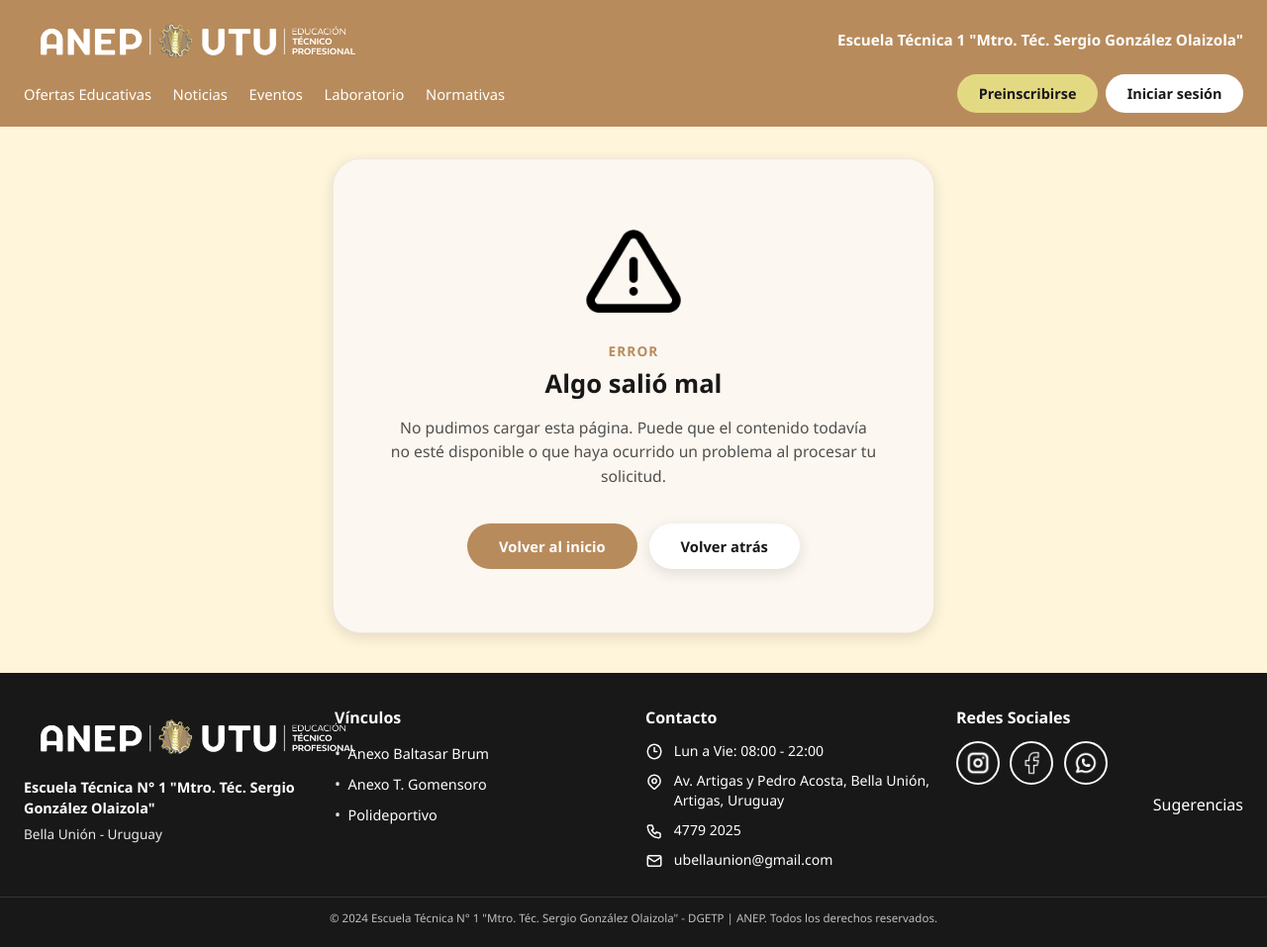
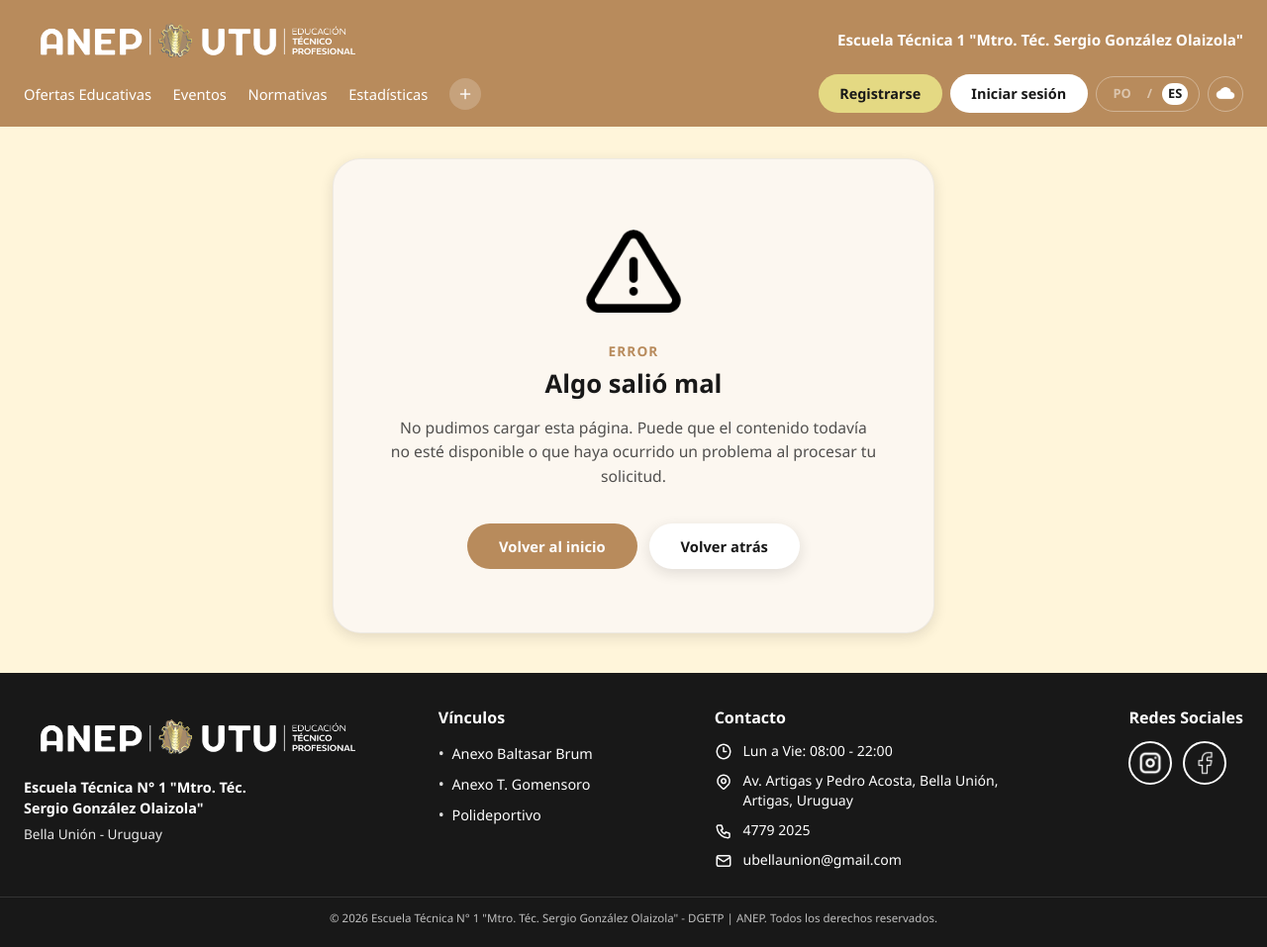
Before and after one commit to fadecodegit/fadecode, a PHP site: page /html/Error.html in a window 1280 px wide. Shown: the whole page at 99% size. Run offline with PHP 8.4, Linux system fonts and the light colour scheme.

Commit message:
style: estilos globales, inicio, modo invierno y traductor

```diff
--- /dev/null
+++ b/assets/ModoInvierno/Pantallas/Error.css
@@ -0,0 +1,6 @@
+/* Modo invierno de la página de error */
+
+.modo-invierno {
+  --color-err-card: #f6f9fc;
+  --color-err-border: rgba(43, 52, 64, 0.08);
+}
--- /dev/null
+++ b/assets/ModoInvierno/Pantallas/sitio.css
@@ -0,0 +1,77 @@
+/* Modo invierno del sitio: colores fríos */
+
+.modo-invierno {
+  --color-primary-brown: #4f5f72;
+  --color-bg-light: #eef4fa;
+  --color-hero-card: #f6f9fc;
+  --color-hero-card-border: rgba(43, 52, 64, 0.08);
+  --color-card-bg: #ffffff;
+  --color-offers-accent: #0ea5e0;
+  --color-offers-accent-soft: #8fd3f0;
+  --color-offers-icon-bg: #d6eefa;
+  --color-offers-icon-bg-hover: #bfe4f7;
+
+  /* Colores de los gráficos */
+  --color-chart-blue: #03a9f4;
+  --color-chart-green: #1e9e74;
+  --color-chart-orange: #e0592a;
+  --color-chart-mustard: #c27c12;
+  --color-chart-maroon: #9c3556;
+  --color-chart-purple: #5648c4;
+}
+
+/* Botón Formulario de Interés */
+.modo-invierno .btn-nav--preinscribir {
+  background-color: #8fd3f0;
+}
+
+/* Botón Registrarse */
+.modo-invierno .btn-nav--login[data-boton-sesion] {
+  background-color: #4fb6d2;
+  color: #ffffff;
+}
+
+/* Botón OK de las ventanas emergentes */
+.modo-invierno .modal-exito__btn:focus-visible {
+  outline-color: rgba(14, 165, 224, 0.35);
+}
+
+/* Fila del idioma y la nube en el menú */
+.site-nav-tools {
+  display: flex;
+  align-items: center;
+  gap: 0.5rem;
+}
+
+/* Botón de la nube */
+.modo-toggle {
+  display: inline-flex;
+  align-items: center;
+  justify-content: center;
+  width: 2.25rem;
+  height: 2.25rem;
+  padding: 0;
+  border: 1px solid rgba(255, 255, 255, 0.35);
+  border-radius: 50%;
+  background-color: transparent;
+  cursor: pointer;
+  transition: var(--transition-base);
+}
+
+/* Ícono de la nube en blanco */
+.modo-toggle img {
+  width: 1.2rem;
+  height: 1.2rem;
+  filter: brightness(0) invert(1);
+}
+
+.modo-toggle:hover,
+.modo-toggle:focus-visible {
+  border-color: var(--color-text-light);
+}
+
+/* Nube marcada cuando el modo está activo */
+.modo-invierno .modo-toggle {
+  border-color: #8fd3f0;
+  background-color: rgba(14, 165, 224, 0.25);
+}
--- a/assets/css/Error.css
+++ b/assets/css/Error.css
@@ -116,8 +116,8 @@
     padding: 0.75rem 2rem;
   }
 }
-/* Desktop — min-width 1024px */
-@media (min-width: 1024px) {
+/* Desktop — min-width 993px */
+@media (min-width: 993px) {
   .err-card {
     max-width: 38rem;
     padding: 4rem 3.5rem;
--- a/assets/css/styles.css
+++ b/assets/css/styles.css
@@ -59,9 +59,8 @@ ul {
   margin: 0;
   padding: 0;
 }
-/* Header / Navbar */
+/* Encabezado y menú */
 .site-header {
-  /* Por encima del contenido, para que el aviso de "Preinscribirse" no quede tapado */
   position: relative;
   z-index: 100;
   background-color: var(--color-primary-brown);
@@ -145,13 +144,6 @@ ul {
   padding-bottom: 1rem;
 }
 
-.hero-action.is-pressed,
-.btn-nav.is-pressed,
-.social-link.is-pressed {
-  transform: translateY(0);
-  box-shadow: var(--shadow-card);
-}
-
 .site-nav-row {
   display: flex;
   flex-direction: column;
@@ -182,6 +174,49 @@ ul {
   opacity: 0.82;
   text-decoration: underline;
   text-underline-offset: 0.25rem;
+}
+
+/* Botón "+" con más secciones: en celular sus enlaces se listan como los demás */
+.nav-mas__toggle {
+  display: none;
+  align-items: center;
+  justify-content: center;
+  width: 2rem;
+  height: 2rem;
+  padding: 0;
+  border: none;
+  border-radius: 50%;
+  background-color: var(--color-white-translucent);
+  transition: var(--transition-base);
+}
+
+.nav-mas__toggle:hover,
+.nav-mas__toggle:focus-visible,
+.nav-mas__toggle[aria-expanded="true"] {
+  background-color: rgba(255, 255, 255, 0.32);
+}
+
+.nav-mas__toggle img {
+  width: 1rem;
+  height: 1rem;
+  filter: brightness(0) invert(1);
+  transition: var(--transition-base);
+}
+
+.nav-mas__toggle[aria-expanded="true"] img {
+  transform: rotate(45deg);
+}
+
+.nav-mas__menu {
+  position: static;
+  display: flex;
+  flex-direction: column;
+  gap: 0.35rem;
+  min-width: 0;
+  margin: 0;
+  padding: 0;
+  border: none;
+  background-color: transparent;
 }
 
 .site-nav-actions {
@@ -215,14 +250,14 @@ ul {
   box-shadow: var(--shadow-card);
 }
 
-/* Aviso que aparece al pasar el cursor por "Preinscribirse" (el texto está acá
-   para no repetirlo en cada página) */
+/* Aviso de Formulario de Interés */
 .btn-nav--preinscribir {
   position: relative;
+  z-index: 2;
 }
 
 .btn-nav--preinscribir::after {
-  content: "La preinscripción no es una inscripción definitiva: tu solicitud se enviará a un administrador, que te avisará por correo electrónico o al teléfono del adulto responsable de la cuenta.";
+  content: "Rellenar el formulario de interés no es una inscripción definitiva: tu solicitud se enviará a un administrador, que te avisará por correo electrónico o al teléfono del adulto responsable de la cuenta.";
   position: absolute;
   top: calc(100% + 0.6rem);
   right: 0;
@@ -245,6 +280,11 @@ ul {
   transition: opacity 0.15s ease, transform 0.15s ease, visibility 0.15s;
 }
 
+/* Aviso en portugués */
+.translated-ltr .btn-nav--preinscribir::after {
+  content: "Preencher o formulário de interesse não é uma inscrição definitiva: sua solicitação será enviada a um administrador, que avisará você por e-mail ou pelo telefone do adulto responsável pela conta.";
+}
+
 .btn-nav--preinscribir:hover::after,
 .btn-nav--preinscribir:focus-visible::after {
   opacity: 1;
@@ -257,73 +297,108 @@ ul {
   color: var(--color-text-dark);
 }
 
+/* Botón Registrarse */
+.btn-nav--login[data-boton-sesion] {
+  background-color: rgb(228, 217, 131);
+}
+
 .btn-nav--login:hover,
 .btn-nav--login:active {
   transform: translateY(-2px);
   box-shadow: var(--shadow-card);
 }
-/* Main / Hero */
+
+/* Menú Cuenta */
+.cuenta {
+  position: relative;
+  display: flex;
+  flex-direction: column;
+}
+
+.cuenta-tarjeta {
+  position: absolute;
+  top: calc(100% + 0.6rem);
+  right: 0;
+  z-index: 1000;
+  width: 17rem;
+  padding: 0.9rem;
+  border-radius: 0.75rem;
+  background-color: #ffffff;
+  box-shadow: var(--shadow-card-hover);
+  color: var(--color-text-dark);
+  text-align: left;
+}
+
+.cuenta-tarjeta[hidden] {
+  display: none;
+}
+
+.cuenta-tarjeta__datos {
+  display: flex;
+  flex-direction: column;
+  gap: 0.55rem;
+  margin: 0 0 0.9rem;
+}
+
+.cuenta-tarjeta__dato dt {
+  font-size: 0.75rem;
+  font-weight: 500;
+  color: rgba(24, 24, 24, 0.6);
+}
+
+.cuenta-tarjeta__dato dd {
+  margin: 0;
+  font-size: 0.9rem;
+  font-weight: 600;
+  overflow-wrap: anywhere;
+}
+
+.cuenta-tarjeta__cerrar {
+  width: 100%;
+  padding: 0.5rem 1rem;
+  border: none;
+  border-radius: var(--radius-pill);
+  background-color: var(--color-primary-brown);
+  color: var(--color-text-light);
+  font-size: 0.85rem;
+  font-weight: 600;
+  cursor: pointer;
+  transition: var(--transition-base);
+}
+
+.cuenta-tarjeta__cerrar:hover,
+.cuenta-tarjeta__cerrar:focus-visible {
+  opacity: 0.88;
+}
+
+/* "Panel Admin": solo para administradores, encima de "Cerrar sesión" */
+.cuenta-tarjeta__panel {
+  display: block;
+  width: 100%;
+  margin-bottom: 0.5rem;
+  padding: 0.5rem 1rem;
+  border: 2px solid var(--color-primary-brown);
+  border-radius: var(--radius-pill);
+  background-color: transparent;
+  color: var(--color-primary-brown);
+  font-size: 0.85rem;
+  font-weight: 600;
+  text-align: center;
+  text-decoration: none;
+  transition: var(--transition-base);
+}
+
+.cuenta-tarjeta__panel:hover,
+.cuenta-tarjeta__panel:focus-visible {
+  background-color: var(--color-primary-brown);
+  color: var(--color-text-light);
+}
+/* Contenido principal */
 .site-main {
   flex: 1;
   padding: 1.25rem 1rem 2rem;
 }
 
-.hero-card {
-  width: 100%;
-  margin: 0 auto;
-  padding: 1.75rem 1.25rem 1.5rem;
-  background-color: var(--color-hero-card);
-  border: 1px solid var(--color-hero-card-border);
-  border-radius: var(--radius-xl);
-}
-
-.hero-card__title {
-  margin: 0 0 1.5rem;
-  font-size: 1.35rem;
-  font-weight: 700;
-  line-height: 1.35;
-  text-align: center;
-  color: var(--color-text-dark);
-}
-
-.hero-card__title-line {
-  display: block;
-}
-
-.hero-actions {
-  --bs-gutter-y: 0.85rem;
-}
-
-.hero-action {
-  display: flex;
-  align-items: center;
-  justify-content: center;
-  width: 100%;
-  min-height: 3.75rem;
-  padding: 1rem 1.25rem;
-  border: none;
-  border-radius: var(--radius-lg);
-  background-color: var(--color-card-bg);
-  color: var(--color-text-dark);
-  font-size: 1.05rem;
-  font-weight: 700;
-  text-align: center;
-  box-shadow: var(--shadow-card);
-  transition: var(--transition-base);
-  cursor: pointer;
-}
-
-.hero-action:hover,
-.hero-action:focus-visible,
-.hero-action:active {
-  transform: translateY(-2px);
-  box-shadow: var(--shadow-card-hover);
-  color: var(--color-text-dark);
-}
-
-.hero-action--guest {
-  min-height: 4rem;
-}
 /* Footer */
 .site-footer {
   background-color: var(--color-dark-footer);
@@ -343,6 +418,11 @@ ul {
 
 .site-footer__brand .site-brand__logo--footer {
   margin-bottom: 0.85rem;
+}
+
+/* Espacio entre el logo y Vínculos */
+.site-footer__brand {
+  padding-right: 1.5rem;
 }
 
 .site-footer__school {
@@ -420,19 +500,55 @@ ul {
   transform: translateY(-2px);
 }
 
-.social-link--img img {
-  width: 1.5rem;
-  height: 1.5rem;
-  object-fit: contain;
-  filter: brightness(0) invert(1);
+/* Botón Sugerencias */
+
+/* Botón de idioma */
+.lang-toggle {
+  display: inline-flex;
+  align-items: center;
+  gap: 0.3rem;
+  padding: 0.35rem 0.7rem;
+  border: 1px solid rgba(255, 255, 255, 0.35);
+  border-radius: var(--radius-pill);
+  background-color: transparent;
+  color: var(--color-text-light);
+  font-size: 0.8rem;
+  font-weight: 700;
+  cursor: pointer;
+  transition: var(--transition-base);
 }
 
-.site-footer__cta-row {
-  display: flex;
-  flex-wrap: wrap;
-  justify-content: flex-end;
-  gap: 0.65rem;
-  margin-top: 1.5rem;
+.lang-toggle:hover,
+.lang-toggle:focus-visible {
+  border-color: var(--color-text-light);
+}
+
+.lang-toggle span {
+  padding: 0.1rem 0.35rem;
+  border-radius: var(--radius-pill);
+  opacity: 0.5;
+}
+
+.lang-toggle span.is-active {
+  opacity: 1;
+  background-color: var(--color-text-light);
+  color: var(--color-text-dark);
+}
+
+/* Ocultar la barra del traductor de Google */
+iframe.skiptranslate,
+#goog-gt-tt,
+.goog-te-balloon-frame {
+  display: none !important;
+}
+
+body {
+  top: 0 !important;
+}
+
+.goog-text-highlight {
+  background: none !important;
+  box-shadow: none !important;
 }
 
 .site-footer__copyright {
@@ -492,17 +608,43 @@ ul {
     display: none;
   }
 
+  .nav-mas {
+    display: flex;
+    align-items: center;
+  }
+
+  .nav-mas__toggle {
+    display: inline-flex;
+  }
+
+  .nav-mas__menu {
+    position: absolute;
+    display: none;
+    gap: 0;
+    min-width: 10rem;
+    padding: 0.35rem 0;
+    border-radius: var(--radius-lg);
+    background-color: #ffffff;
+    box-shadow: var(--shadow-card);
+  }
+
+  .nav-mas__menu.show {
+    display: flex;
+  }
+
+  .site-nav-list .nav-mas__menu a {
+    padding: 0.45rem 1rem;
+    color: var(--color-text-dark);
+  }
+
+  .site-nav-list .nav-mas__menu a:hover,
+  .site-nav-list .nav-mas__menu a:focus-visible {
+    opacity: 1;
+    background-color: rgba(0, 0, 0, 0.06);
+  }
+
   .site-main {
     padding: 2rem 1.5rem 2.5rem;
-  }
-
-  .hero-card {
-    max-width: 90%;
-    padding: 2.25rem 2rem 2rem;
-  }
-
-  .hero-card__title {
-    font-size: 1.55rem;
   }
 
   .site-footer__main {
@@ -513,8 +655,8 @@ ul {
     margin-bottom: 0;
   }
 }
-/* Desktop — min-width 1024px */
-@media (min-width: 1024px) {
+/* Desktop — min-width 993px */
+@media (min-width: 993px) {
   .site-header__brand-row {
     align-items: center;
     padding-bottom: 0.5rem;
@@ -543,45 +685,13 @@ ul {
     font-size: 0.92rem;
   }
 
-  .hero-card {
-    max-width: 46rem;
-    padding: 2.75rem 2.5rem 2.25rem;
+  /* La marca a la izquierda y las demás columnas repartidas hacia la derecha */
+  .site-footer__main > .row {
+    justify-content: space-between;
   }
 
-  .hero-card__title {
-    font-size: 1.65rem;
-    margin-bottom: 2rem;
-  }
-
-  .hero-card__title--desktop {
-    display: inline;
-  }
-
-  .hero-card__title--mobile {
-    display: none;
-  }
-
-  .hero-action {
-    min-height: 4.25rem;
-    font-size: 1.1rem;
-  }
-
-  .hero-action--guest {
-    min-height: 4.5rem;
-  }
-
-  .site-footer__cta-row {
-    margin-top: 0.5rem;
+  .site-footer__block.col-lg-3 {
+    width: auto;
+    max-width: 20rem;
   }
 }
-
-/* Mobile title split */
-@media (max-width: 1023.98px) {
-  .hero-card__title--desktop {
-    display: none;
-  }
-
-  .hero-card__title--mobile {
-    display: block;
-  }
-}
--- /dev/null
+++ b/assets/javascript/anioActual.js
@@ -0,0 +1,4 @@
+// Pone el año actual en el pie de página.
+document.querySelectorAll("[data-anio-actual]").forEach((anio) => {
+    anio.textContent = new Date().getFullYear();
+});
--- /dev/null
+++ b/assets/javascript/traductor.js
@@ -0,0 +1,45 @@
+// Botón PO / ES: traduce la página al portugués con Google
+// y se mantiene al cambiar de página.
+
+function idiomaActual() {
+    return document.cookie.includes("googtrans=/es/pt") ? "pt" : "es";
+}
+
+function cambiarIdioma(idioma) {
+    if (idioma === "pt") {
+        document.cookie = "googtrans=/es/pt; path=/";
+    } else {
+        const vencida = "googtrans=; path=/; max-age=0";
+        document.cookie = vencida;
+        document.cookie = `${vencida}; domain=${location.hostname}`;
+        document.cookie = `${vencida}; domain=.${location.hostname}`;
+    }
+    location.reload();
+}
+
+// Marca el idioma elegido y lo cambia al tocar el botón
+document.querySelectorAll("[data-traductor]").forEach((boton) => {
+    boton.querySelectorAll("[data-idioma]").forEach((opcion) => {
+        opcion.classList.toggle("is-active", opcion.dataset.idioma === idiomaActual());
+    });
+    boton.addEventListener("click", () => cambiarIdioma(idiomaActual() === "es" ? "pt" : "es"));
+});
+
+// El traductor solo se carga si hay que mostrar la página en portugués
+if (idiomaActual() === "pt") {
+    const contenedor = document.createElement("div");
+    contenedor.id = "traductor-google";
+    contenedor.hidden = true;
+    document.body.appendChild(contenedor);
+
+    window.iniciarTraductor = () => {
+        new google.translate.TranslateElement(
+            { pageLanguage: "es", includedLanguages: "pt", autoDisplay: false },
+            "traductor-google"
+        );
+    };
+
+    const script = document.createElement("script");
+    script.src = "https://translate.google.com/translate_a/element.js?cb=iniciarTraductor";
+    document.body.appendChild(script);
+}
--- a/html/Error.html
+++ b/html/Error.html
@@ -6,15 +6,19 @@
     <title>Error Escuela Técnica 1 "Mtro. Téc. Sergio González Olaizola"</title>
     <link href="https://cdn.jsdelivr.net/npm/bootstrap@5.3.3/dist/css/bootstrap.min.css" rel="stylesheet" integrity="sha384-QWTKZyjpPEjISv5WaRU9OFeRpok6YctnYmDr5pNlyT2bRjXh0JMhjY6hW+ALEwIH" crossorigin="anonymous">
     <link rel="icon" href="../Recursos UTU/Isotipo-UTU-Color-Dorado-PNG.png" type="image/png">
-    <link rel="stylesheet" href="../assets/css/styles.css?v=2">
+    <link rel="stylesheet" href="../assets/css/styles.css?v=3">
     <link rel="stylesheet" href="../assets/css/Error.css">
+    <link rel="stylesheet" href="../assets/ModoInvierno/Pantallas/sitio.css">
+    <link rel="stylesheet" href="../assets/ModoInvierno/Pantallas/Error.css">
+    <script src="../assets/javascript/csrf.js"></script>
+    <script src="../assets/javascript/modoInvierno.js"></script>
 </head>
 <body>
 
     <header class="site-header">
         <div class="container-fluid site-header__inner">
             <div class="site-header__brand-row">
-                <a class="site-brand" href="Institucional.html">
+                <a class="site-brand" href="index.html">
                     <img src="../Recursos UTU/Logo-UTU-Escudo-Dorado-Letras-Blancas-Fondo-Transparente-scaled.png" alt="ANEP UTU Educación Técnico Profesional" class="site-brand__logo" width="320" height="64">
                 </a>
                 <p class="site-school-name">Escuela Técnica 1 &quot;Mtro. Téc. Sergio González Olaizola&quot;</p>
@@ -27,14 +31,34 @@
                 <div class="site-nav-row">
                     <ul class="site-nav-list">
                         <li><a href="../OfertasEducativas/Menu-de-Ofertas.html">Ofertas Educativas</a></li>
-                        <li><a href="Noticias.html">Noticias</a></li>
                         <li><a href="Error.html">Eventos</a></li>
-                        <li><a href="Laboratorio.html">Laboratorio</a></li>
                         <li><a href="Normativas.html">Normativas</a></li>
+                        <li><a href="Estadisticas.html">Estadísticas</a></li>
+                        <li class="dropdown nav-mas">
+                            <button class="nav-mas__toggle" type="button" data-bs-toggle="dropdown" aria-expanded="false" aria-label="Más secciones">
+                                <img src="../Iconos/plus.png" alt="" aria-hidden="true">
+                            </button>
+                            <ul class="dropdown-menu nav-mas__menu">
+                                <li><a href="Noticias.html">Noticias</a></li>
+                                <li><a href="Logros.html">Logros</a></li>
+                                <li><a href="Docentes.html">Docentes</a></li>
+                                <li><a href="Laboratorio.html">Laboratorio</a></li>
+                                <li><a href="Becas.html">Becas</a></li>
+                                <li><a href="Sugerencias.html">Sugerencias</a></li>
+                            </ul>
+                        </li>
                     </ul>
                     <div class="site-nav-actions">
-                        <a class="btn-nav btn-nav--preinscribir" href="Preinscribirse.html">Preinscribirse</a>
+                        <a class="btn-nav btn-nav--login" href="Registrarse.html" data-boton-sesion>Registrarse</a>
                         <a class="btn-nav btn-nav--login" href="iniciarSesion.html">Iniciar sesión</a>
+                        <div class="site-nav-tools">
+                            <button class="lang-toggle notranslate" type="button" translate="no" data-traductor aria-label="Cambiar idioma: español / portugués">
+                                <span data-idioma="pt">PO</span><span aria-hidden="true">/</span><span data-idioma="es">ES</span>
+                            </button>
+                            <button class="modo-toggle" type="button" data-modo-invierno aria-label="Activar modo invierno">
+                                <img src="../Iconos/cloud.png" alt="" aria-hidden="true">
+                            </button>
+                        </div>
                     </div>
                 </div>
             </div>
@@ -43,7 +67,6 @@
 
     <main class="site-main">
 
-        <!-- PÁGINA DE ERROR -->
         <section class="err-card" aria-labelledby="err-heading">
 
             <div class="err-icon-wrapper">
@@ -58,8 +81,8 @@
             </p>
 
             <div class="err-actions">
-                <a class="err-btn err-btn--primary" href="Institucional.html">Volver al inicio</a>
-                <button class="err-btn err-btn--secondary" type="button" data-error-back>Volver atrás</button>
+                <a class="err-btn err-btn--primary" href="index.html">Volver al inicio</a>
+                <a class="err-btn err-btn--secondary" href="index.html">Volver atrás</a>
             </div>
 
         </section>
@@ -102,36 +125,32 @@
                     </div>
                     <div class="site-footer__contact-item">
                         <img src="../Iconos/Icon White/mailIcon.PNG" alt="" width="18" height="18" aria-hidden="true">
-                        <a href="mailto:ubellaunion@gmail.com">ubellaunion@gmail.com</a>
+                        <span>ubellaunion@gmail.com</span>
                     </div>
                 </div>
 
                 <div class="col-12 col-md-6 col-lg-3 site-footer__block">
                     <h2 class="site-footer__heading">Redes Sociales</h2>
                     <div class="site-footer__social">
-                        <a class="social-link" href="#" aria-label="Instagram">
+                        <a class="social-link" href="https://www.instagram.com/escuelatecnica1sgo/" target="_blank" rel="noopener noreferrer" aria-label="Instagram">
                             <img src="../Iconos/Icon White/instagram.png" alt="Instagram" width="28" height="28" aria-hidden="true">
                         </a>
-                        <a class="social-link" href="#" aria-label="Facebook">
-                            <img src="../Iconos/Icon White/Facebook.png" alt="Facebook" width="28" height="28" aria-hidden="true">
+                        <a class="social-link" href="https://www.facebook.com/pages/Escuela%20T%C3%A9cnica-%20Bella%20Uni%C3%B3n/147248509249237/#" target="_blank" rel="noopener noreferrer" aria-label="Facebook">
+                            <img src="../Iconos/Icon White/facebook.png" alt="Facebook" width="28" height="28" aria-hidden="true">
                         </a>
-                        <a class="social-link social-link--img" href="#" aria-label="WhatsApp">
-                            <img src="../Iconos/icon white/brand-whatsapp.PNG" alt="" width="28" height="28" aria-hidden="true">
-                        </a>
-                    </div>
-                    <div class="site-footer__cta-row">
-
-                        <a class="btn-footer-cta" href="Sugerencias.html">Sugerencias</a>
                     </div>
                 </div>
             </div>
         </div>
 
         <div class="site-footer__copyright">
-            © 2024 Escuela Técnica N° 1 &quot;Mtro. Téc. Sergio González Olaizola&quot; - DGETP | ANEP. Todos los derechos reservados.
+            © <span data-anio-actual>2026</span> Escuela Técnica N° 1 &quot;Mtro. Téc. Sergio González Olaizola&quot; - DGETP | ANEP. Todos los derechos reservados.
         </div>
     </footer>
 
     <script src="https://cdn.jsdelivr.net/npm/bootstrap@5.3.3/dist/js/bootstrap.bundle.min.js" integrity="sha384-YvpcrYf0tY3lHB60NNkmXc5s9fDVZLESaAA55NDzOxhy9GkcIdslK1eN7N6jIeHz" crossorigin="anonymous"></script>
+    <script src="../assets/javascript/anioActual.js"></script>
+    <script src="../assets/javascript/traductor.js"></script>
+    <script src="../assets/javascript/sesion.js"></script>
 </body>
 </html>
```
Also changed, not shown: assets/ModoInvierno/Pantallas/Anexo-Polideportivo.css (added, +9 -0 lines), assets/ModoInvierno/admin.css (added, +43 -0 lines), assets/javascript/modoInvierno.js (added, +38 -0 lines), html/index.html (+44 -22 lines).
